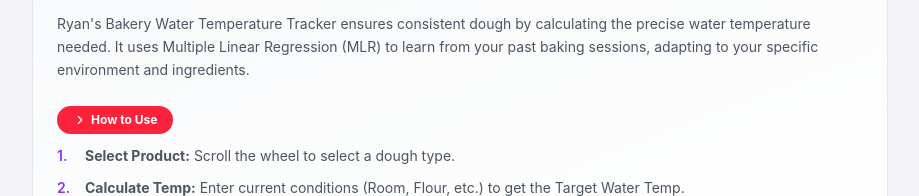
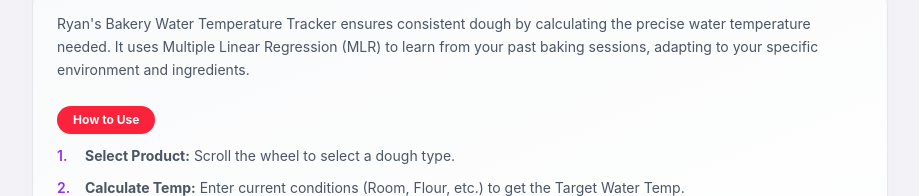
Before and after one commit to ghryan0000/dough-temp-tracker, a React (Vite) app: page / in a window 1280 px wide. Shown: the part 1220-1416 px from the top of the page, without its empty margins (180-1099 px from the left). Built offline with nearby package versions, Linux system fonts and the light colour scheme.

Commit message:
style: remove arrow icon from 'How to Use' header

```diff
--- a/dough-temp-tracker.tsx
+++ b/dough-temp-tracker.tsx
@@ -972,7 +972,7 @@ export default function DoughTempTracker() {
 
             <div>
               <h3 className="bg-apple-red text-white px-4 py-1.5 rounded-full text-xs font-bold inline-flex items-center gap-1 shadow-sm mb-3">
-                <ChevronRight size={14} className="text-white" /> {t.howToUseTitle}
+                {t.howToUseTitle}
               </h3>
               <div className="space-y-3 text-sm text-gray-600">
                 {[
```
